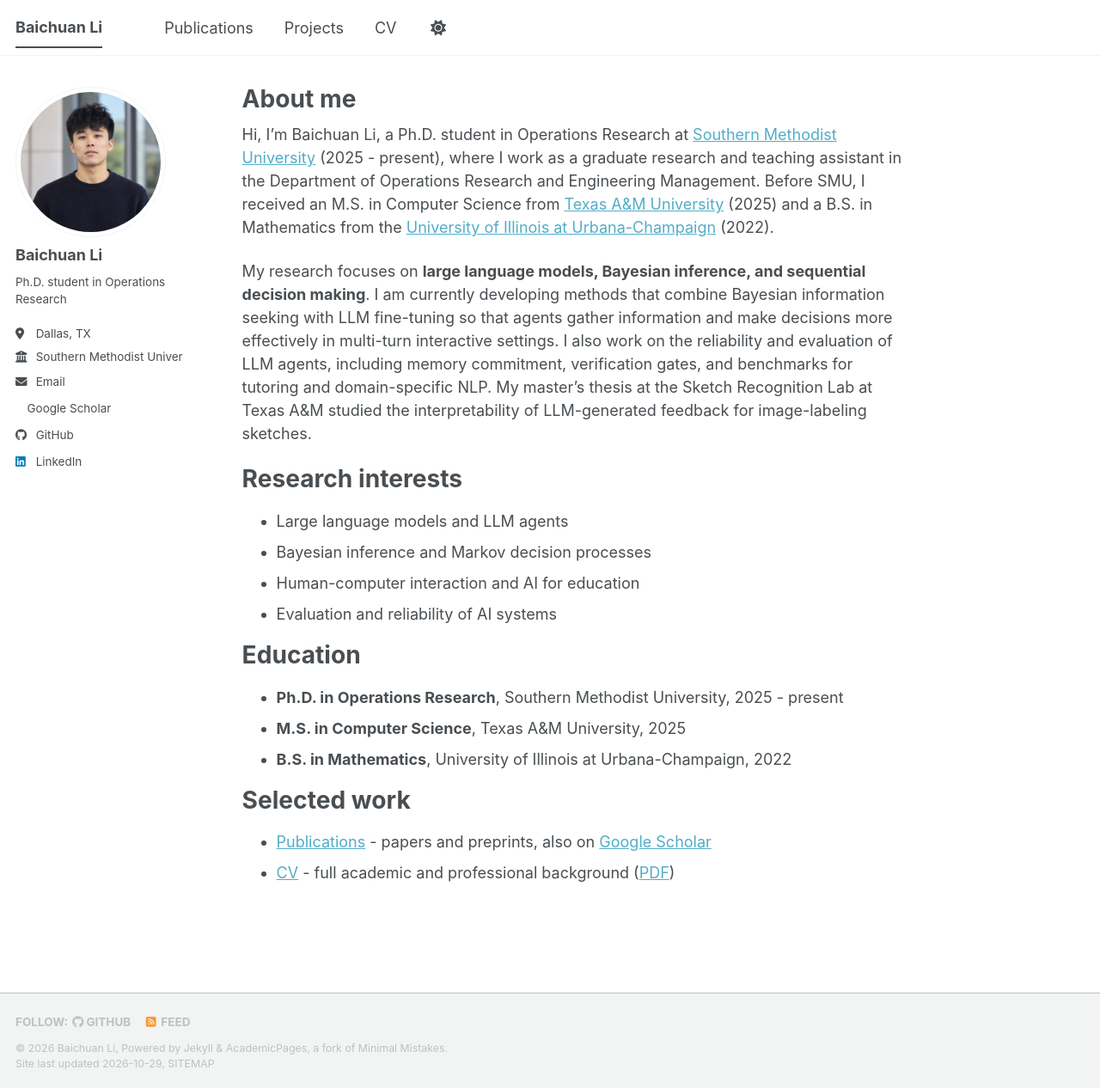
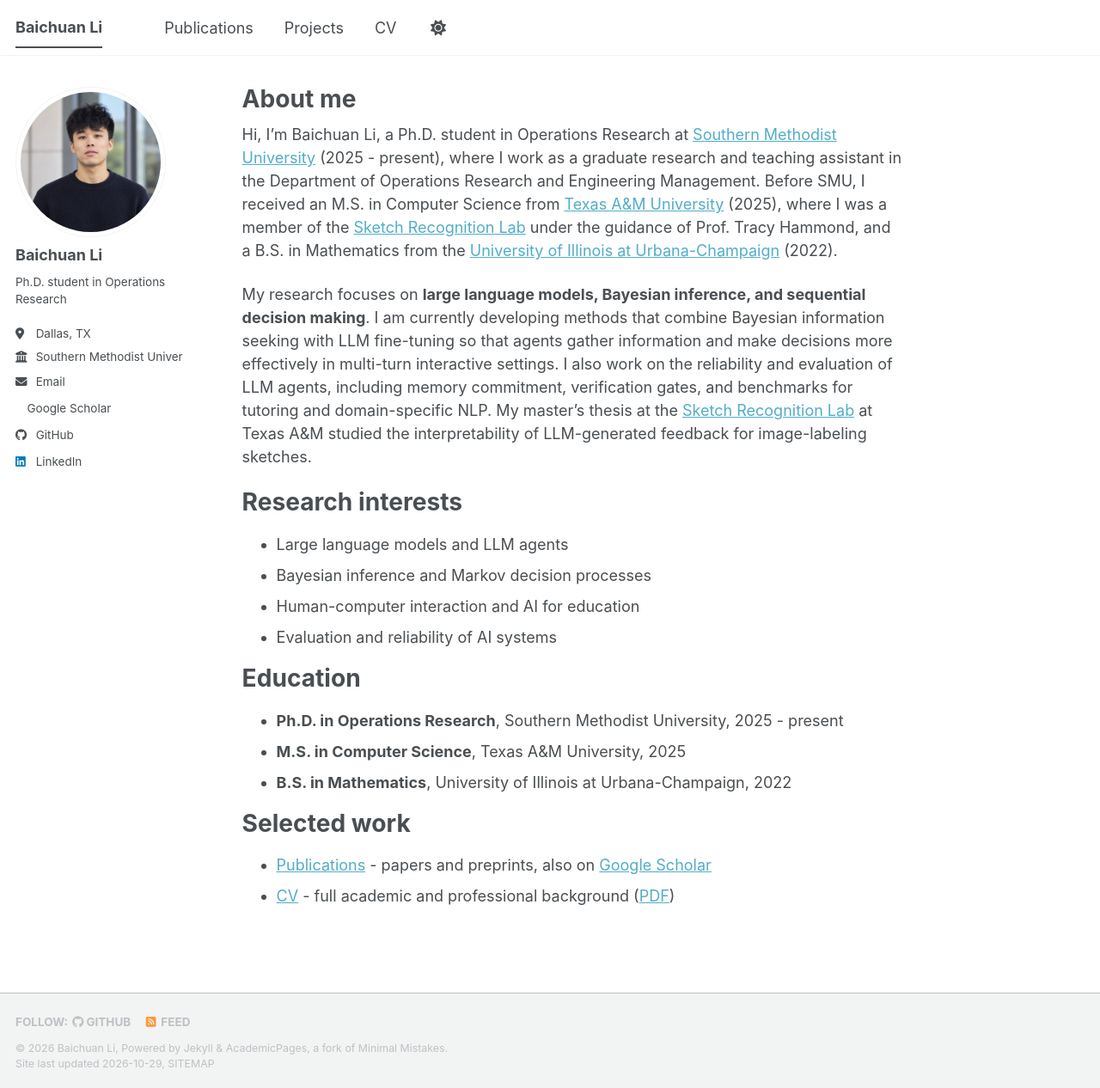
Before and after one commit to baichuan0113/baichuan0113.github.io, a Jekyll site: the page built from _pages/about.md, in a window 1280 px wide and 1266 px high. Shown: the whole window at 86% size. Built offline with Jekyll 4.4.1, drawn with Linux system fonts in a browser that asks for light colours; a style sheet for code colours, icons or effects is not loaded.

Commit message:
About: mention Sketch Recognition Lab and Prof. Tracy Hammond
Co-Authored-By: Claude Fable 5.1 <noreply@anthropic.com>

```diff
--- a/_pages/about.md
+++ b/_pages/about.md
@@ -7,9 +7,9 @@ redirect_from:
   - /about.html
 ---
 
-Hi, I'm Baichuan Li, a Ph.D. student in Operations Research at [Southern Methodist University](https://www.smu.edu/lyle/departments/orem) (2025 - present), where I work as a graduate research and teaching assistant in the Department of Operations Research and Engineering Management. Before SMU, I received an M.S. in Computer Science from [Texas A&M University](https://engineering.tamu.edu/cse/) (2025) and a B.S. in Mathematics from the [University of Illinois at Urbana-Champaign](https://illinois.edu/) (2022).
+Hi, I'm Baichuan Li, a Ph.D. student in Operations Research at [Southern Methodist University](https://www.smu.edu/lyle/departments/orem) (2025 - present), where I work as a graduate research and teaching assistant in the Department of Operations Research and Engineering Management. Before SMU, I received an M.S. in Computer Science from [Texas A&M University](https://engineering.tamu.edu/cse/) (2025), where I was a member of the [Sketch Recognition Lab](https://srltamu.com/) under the guidance of Prof. Tracy Hammond, and a B.S. in Mathematics from the [University of Illinois at Urbana-Champaign](https://illinois.edu/) (2022).
 
-My research focuses on **large language models, Bayesian inference, and sequential decision making**. I am currently developing methods that combine Bayesian information seeking with LLM fine-tuning so that agents gather information and make decisions more effectively in multi-turn interactive settings. I also work on the reliability and evaluation of LLM agents, including memory commitment, verification gates, and benchmarks for tutoring and domain-specific NLP. My master's thesis at the Sketch Recognition Lab at Texas A&M studied the interpretability of LLM-generated feedback for image-labeling sketches.
+My research focuses on **large language models, Bayesian inference, and sequential decision making**. I am currently developing methods that combine Bayesian information seeking with LLM fine-tuning so that agents gather information and make decisions more effectively in multi-turn interactive settings. I also work on the reliability and evaluation of LLM agents, including memory commitment, verification gates, and benchmarks for tutoring and domain-specific NLP. My master's thesis at the [Sketch Recognition Lab](https://srltamu.com/) at Texas A&M studied the interpretability of LLM-generated feedback for image-labeling sketches.
 
 Research interests
 ======
```
